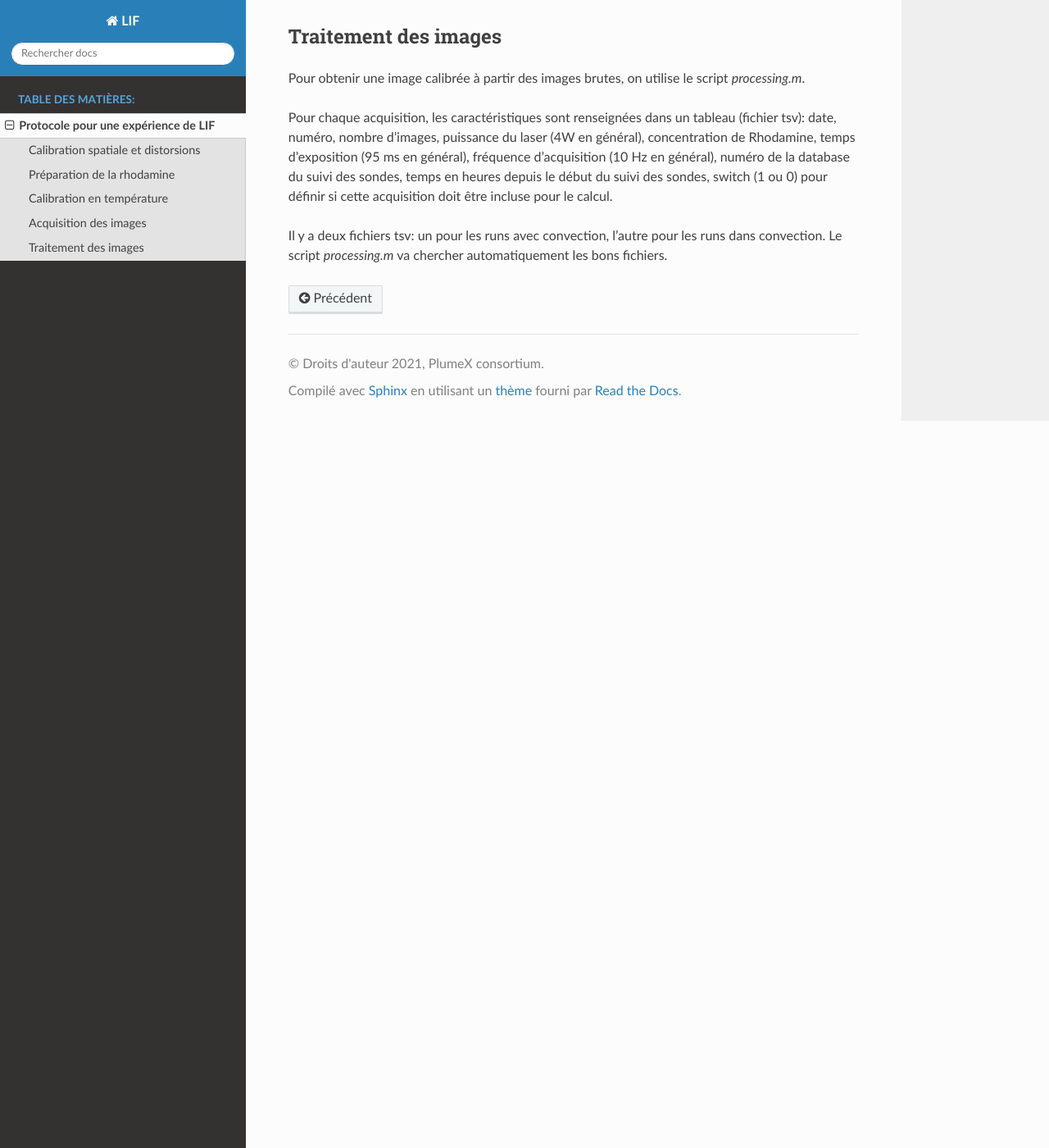
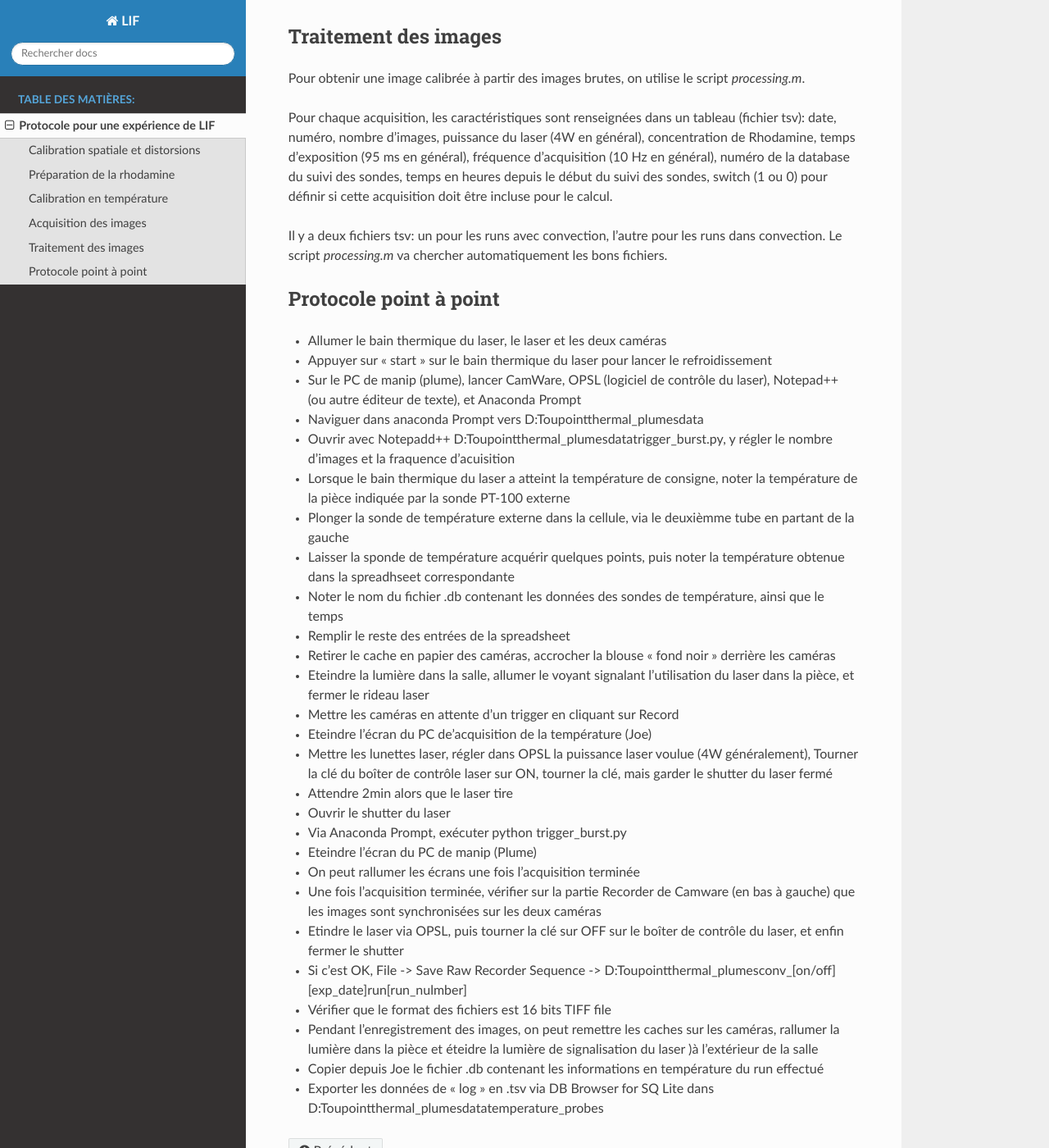
Before and after one commit to ctoupoin/lif_matlab, a Sphinx documentation site: the page built from doc/procedure.rst, in a window 1280 px wide and 1400 px high, scrolled down 1340 px. Shown: the whole window at 82% size. Built offline with Sphinx 7.4.7 and the Read the Docs theme 2.0.0, drawn with Linux system fonts in a browser that asks for light colours; some of the changed text lies outside the part shown.

Commit message:
Rajout d'un protocole point à point

```diff
--- a/doc/procedure.rst
+++ b/doc/procedure.rst
@@ -7,7 +7,7 @@ Calibration spatiale et distorsions
 On prépare la calibration spatiale avant de fermer la cellule, avec la cellule remplie d'eau (pas de
 colorant).
 
-* On utilise une mire (empruntée à Facundo) que l'on déplace dans la cuve remplie d'eau.
+* On utilise une mire (empruntée à Facundo, faite par HexisGroup) que l'on déplace dans la cuve remplie d'eau.
   On fait 20 plans, donc au moins 1 plan dans le plan de la nappe laser.
 
 * La routine `camera_calibrationv11.m`, adaptée du code de calibration de
@@ -78,3 +78,39 @@ temps en heures depuis le début du suivi des sondes, switch (1 ou 0) pour défi
 
 Il y a deux fichiers tsv: un pour les runs avec convection, l'autre pour les runs dans convection.
 Le script `processing.m` va chercher automatiquement les bons fichiers.
+
+
+Protocole point à point
+---------------------
+* Allumer le bain thermique du laser, le laser et les deux caméras
+* Appuyer sur "start" sur le bain thermique du laser pour lancer le refroidissement
+* Sur le PC de manip (plume), lancer CamWare, OPSL (logiciel de contrôle du laser), Notepad++ (ou autre éditeur de texte),
+  et Anaconda Prompt
+* Naviguer dans anaconda Prompt vers D:\Toupoint\thermal_plumes\data
+* Ouvrir avec Notepadd++ D:\Toupoint\thermal_plumes\data\trigger_burst.py, y régler le nombre d'images et la fraquence d'acuisition
+* Lorsque le bain thermique du laser a atteint la température de consigne, noter la température de la pièce indiquée
+  par la sonde PT-100 externe
+* Plonger la sonde de température externe dans la cellule, via le deuxièmme tube en partant de la gauche
+* Laisser la sponde de température acquérir quelques points, puis noter la température obtenue dans la spreadhseet correspondante
+* Noter le nom du fichier .db contenant les données des sondes de température, ainsi que le temps
+* Remplir le reste des entrées de la spreadsheet
+* Retirer le cache en papier des caméras, accrocher la blouse "fond noir" derrière les caméras
+* Eteindre la lumière dans la salle, allumer le voyant signalant l'utilisation du laser dans la pièce, et fermer le rideau laser
+* Mettre les caméras en attente d'un trigger en cliquant sur Record
+* Eteindre l'écran du PC de'acquisition de la température (Joe)
+* Mettre les lunettes laser, régler dans OPSL la puissance laser voulue (4W généralement), Tourner la clé du boîter de
+  contrôle laser sur ON, tourner la clé, mais garder le shutter du laser fermé
+* Attendre 2min alors que le laser tire
+* Ouvrir le shutter du laser
+* Via Anaconda Prompt, exécuter python trigger_burst.py
+* Eteindre l'écran du PC de manip (Plume)
+* On peut rallumer les écrans une fois l'acquisition terminée
+* Une fois l'acquisition terminée, vérifier sur la partie Recorder de Camware (en bas à gauche) que les images sont synchronisées
+  sur les deux caméras
+* Etindre le laser via OPSL, puis tourner la clé sur OFF sur le boîter de contrôle du laser, et enfin fermer le shutter
+* Si c'est OK, File -> Save Raw Recorder Sequence -> D:\Toupoint\thermal_plumes\conv_[on/off]\[exp_date]\run[run_nulmber]\
+* Vérifier que le format des fichiers est 16 bits TIFF file
+* Pendant l'enregistrement des images, on peut remettre les caches sur les caméras, rallumer la lumière dans la pièce et
+  éteidre la lumière de signalisation du laser )à l'extérieur de la salle
+* Copier depuis Joe le fichier .db contenant les informations en température du run effectué
+* Exporter les données de "log" en .tsv via DB Browser for SQ Lite dans D:\Toupoint\thermal_plumes\data\temperature_probes\
```
